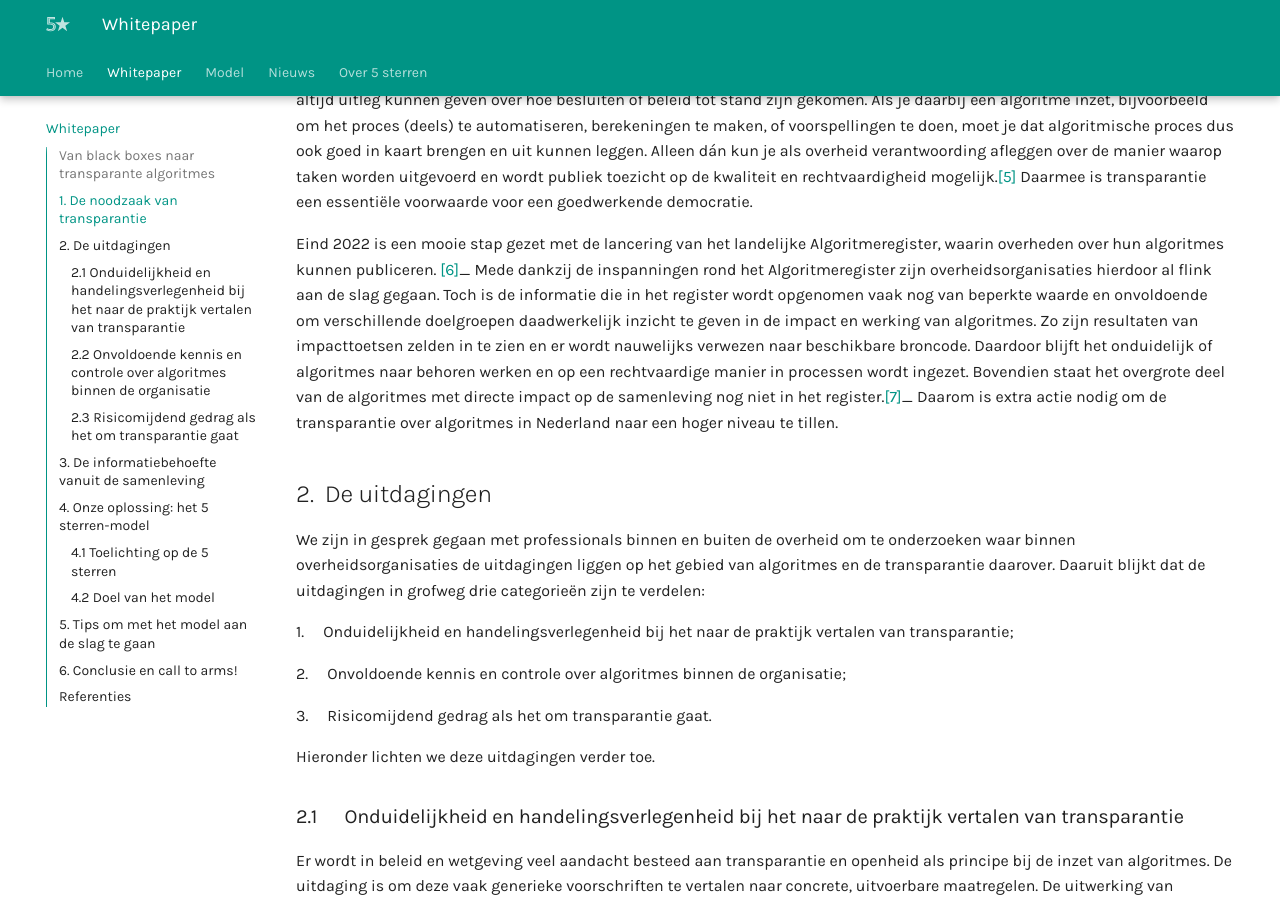
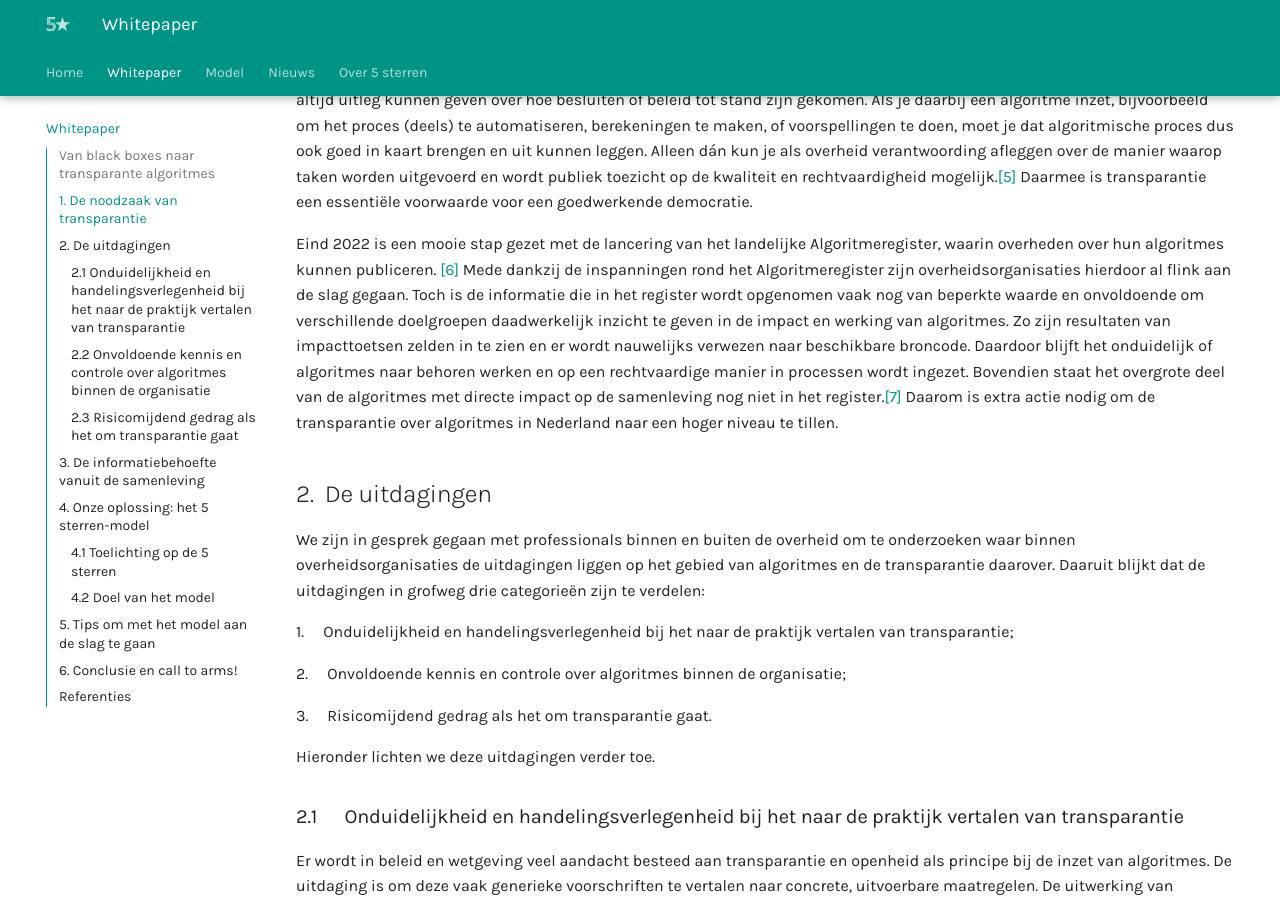
Before and after one commit to thegreenland/5-sterren-toolkit, an MkDocs documentation site: the page built from docs/whitepaper.md, in a window 1280 px wide and 900 px high, scrolled down 932 px. Built offline with MkDocs 1.6.1 and Material for MkDocs 9.7.7, drawn with Linux system fonts in a browser that asks for light colours.

```diff
--- a/docs/whitepaper.md
+++ b/docs/whitepaper.md
@@ -20,7 +20,7 @@ Dit leidt tot zorgen in de samenleving. Volgens de Algoritme Vertrouwensmonitor
 
 Transparantie – in de context van algoritmes – is als principe of vereiste sterk verankerd in wetgeving, beleid, richtlijnen en kaders.[[4]](#_ftn4) Deze documenten lijken te suggereren dat transparantie een soort moreel of maatschappelijk eindpunt is. Maar het is cruciaal om transparantie _niet als einddoel_ te zien, maar als een middel om hogere doelen te bereiken. Zo moet je als overheid altijd uitleg kunnen geven over hoe besluiten of beleid tot stand zijn gekomen. Als je daarbij een algoritme inzet, bijvoorbeeld om het proces (deels) te automatiseren, berekeningen te maken, of voorspellingen te doen, moet je dat algoritmische proces dus ook goed in kaart brengen en uit kunnen leggen. Alleen dán kun je als overheid verantwoording afleggen over de manier waarop taken worden uitgevoerd en wordt publiek toezicht op de kwaliteit en rechtvaardigheid mogelijk.[[5]](#_ftn5) Daarmee is transparantie een essentiële voorwaarde voor een goedwerkende democratie.
 
-Eind 2022 is een mooie stap gezet met de lancering van het landelijke Algoritmeregister, waarin overheden over hun algoritmes kunnen publiceren. [[6]](#_ftn6)_ Mede dankzij de inspanningen rond het Algoritmeregister zijn overheidsorganisaties hierdoor al flink aan de slag gegaan. Toch is de informatie die in het register wordt opgenomen vaak nog van beperkte waarde en onvoldoende om verschillende doelgroepen daadwerkelijk inzicht te geven in de impact en werking van algoritmes. Zo zijn resultaten van impacttoetsen zelden in te zien en er wordt nauwelijks verwezen naar beschikbare broncode. Daardoor blijft het onduidelijk of algoritmes naar behoren werken en op een rechtvaardige manier in processen wordt ingezet. Bovendien staat het overgrote deel van de algoritmes met directe impact op de samenleving nog niet in het register.[[7]](#_ftn7)_ Daarom is extra actie nodig om de transparantie over algoritmes in Nederland naar een hoger niveau te tillen.
+Eind 2022 is een mooie stap gezet met de lancering van het landelijke Algoritmeregister, waarin overheden over hun algoritmes kunnen publiceren. [[6]](#_ftn6) Mede dankzij de inspanningen rond het Algoritmeregister zijn overheidsorganisaties hierdoor al flink aan de slag gegaan. Toch is de informatie die in het register wordt opgenomen vaak nog van beperkte waarde en onvoldoende om verschillende doelgroepen daadwerkelijk inzicht te geven in de impact en werking van algoritmes. Zo zijn resultaten van impacttoetsen zelden in te zien en er wordt nauwelijks verwezen naar beschikbare broncode. Daardoor blijft het onduidelijk of algoritmes naar behoren werken en op een rechtvaardige manier in processen wordt ingezet. Bovendien staat het overgrote deel van de algoritmes met directe impact op de samenleving nog niet in het register.[[7]](#_ftn7) Daarom is extra actie nodig om de transparantie over algoritmes in Nederland naar een hoger niveau te tillen.
 
 ## 2.  De uitdagingen
 
```
